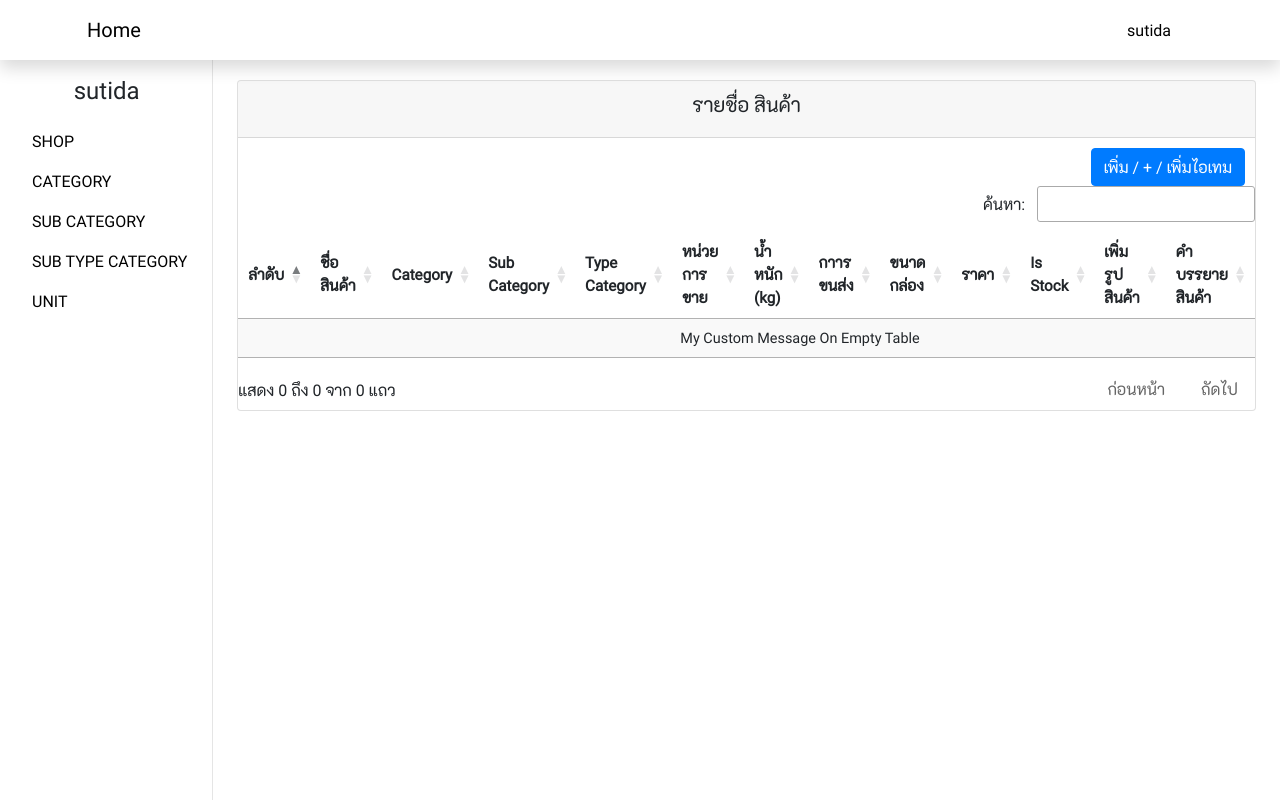
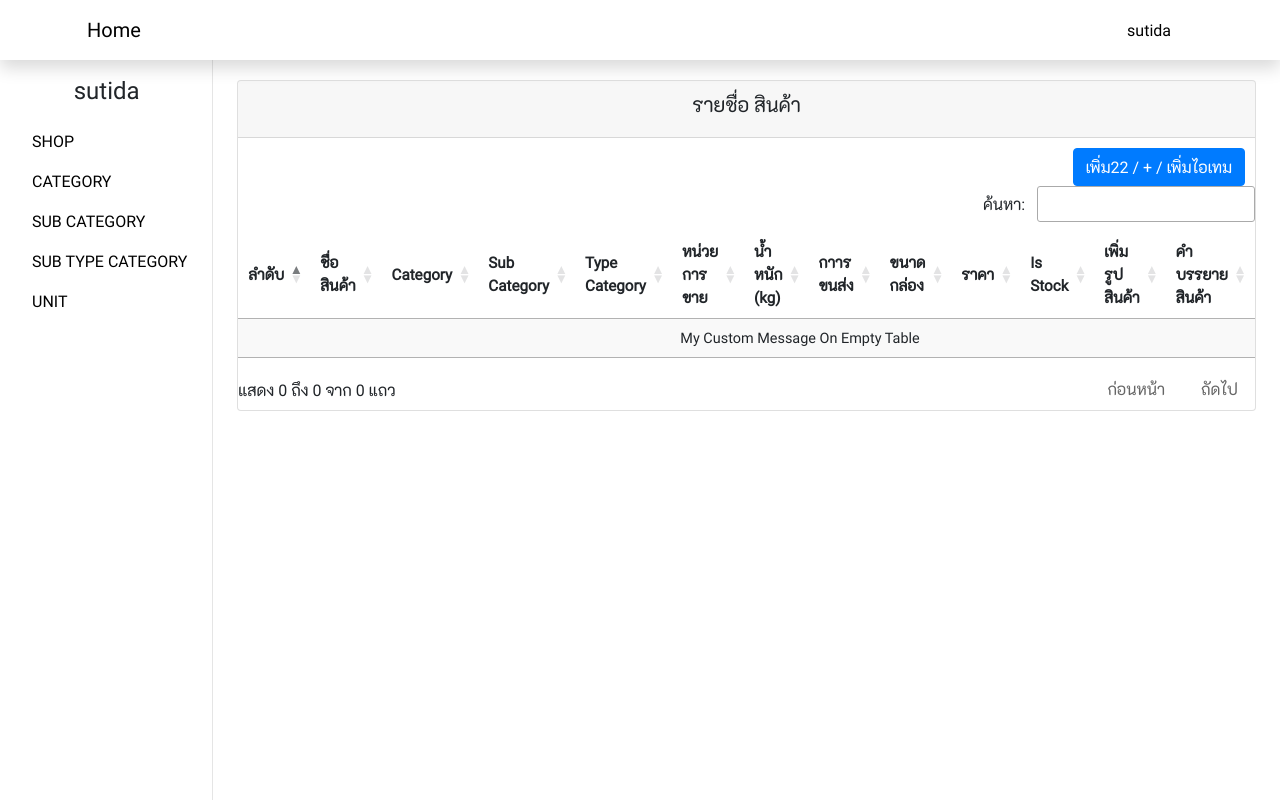
Before and after one commit to BenzPC/foodpro_webBenzPC, a PHP site: page /page/itemvendor.php in a window 1280 px wide. Run offline with PHP 8.4, Linux system fonts and the light colour scheme; the visitor is signed in with stand-in values (Sample User, id 1); some libraries are stand-ins or nearby versions.

Commit message:
Update itemvendor.php

```diff
--- a/page/itemvendor.php
+++ b/page/itemvendor.php
@@ -47,7 +47,7 @@ $SH_NAME = (isset($_GET['SH_NAME'])) ? $_GET['SH_NAME'] : '';
                                     <!-- Table -->
                                 </div>
                                 <div class="col-6" style="text-align: right; padding-right: 25px;">
-                                <a  class="btn btn-primary" type="button"href="additem.php?SO=<?php echo $SO_CODE; ?>&SH_NAME=<?php echo $SH_NAME; ?> ">เพิ่ม / + /  เพิ่มไอเทม</a>
+                                <a  class="btn btn-primary" type="button"href="additem.php?SO=<?php echo $SO_CODE; ?>&SH_NAME=<?php echo $SH_NAME; ?> ">เพิ่ม22 / + /  เพิ่มไอเทม</a>
                                 </div>
                             </div>
                             <div class="row">
```
